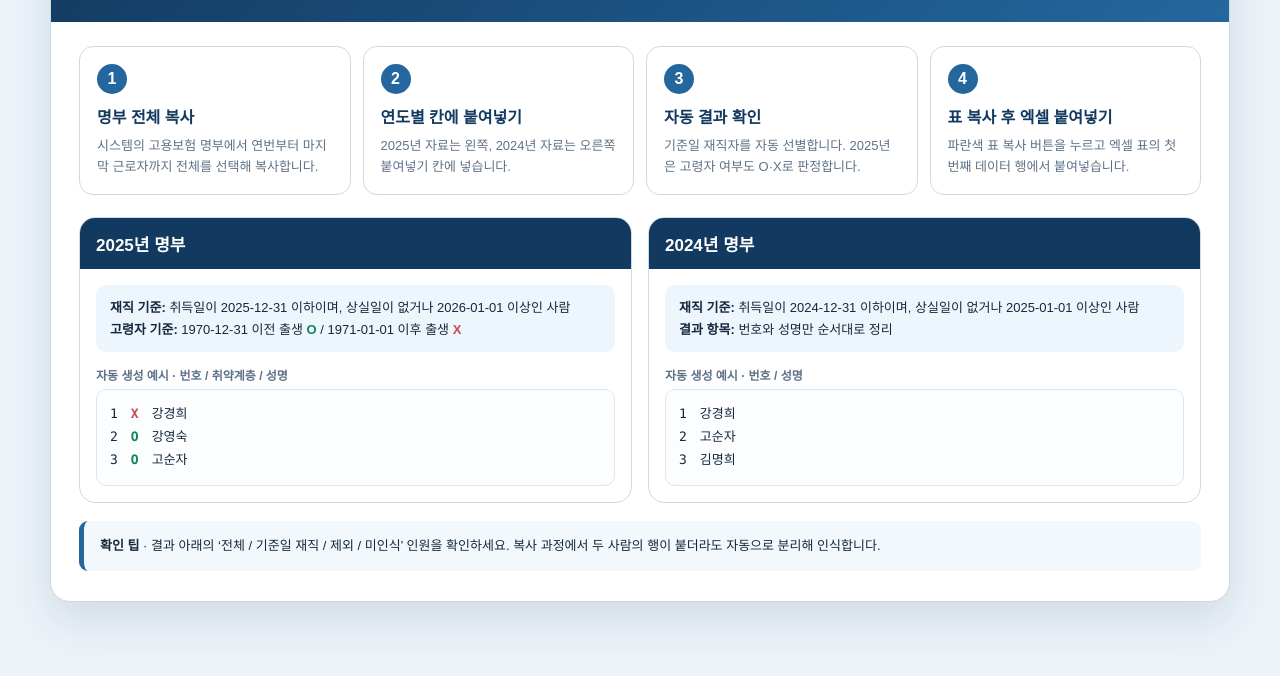
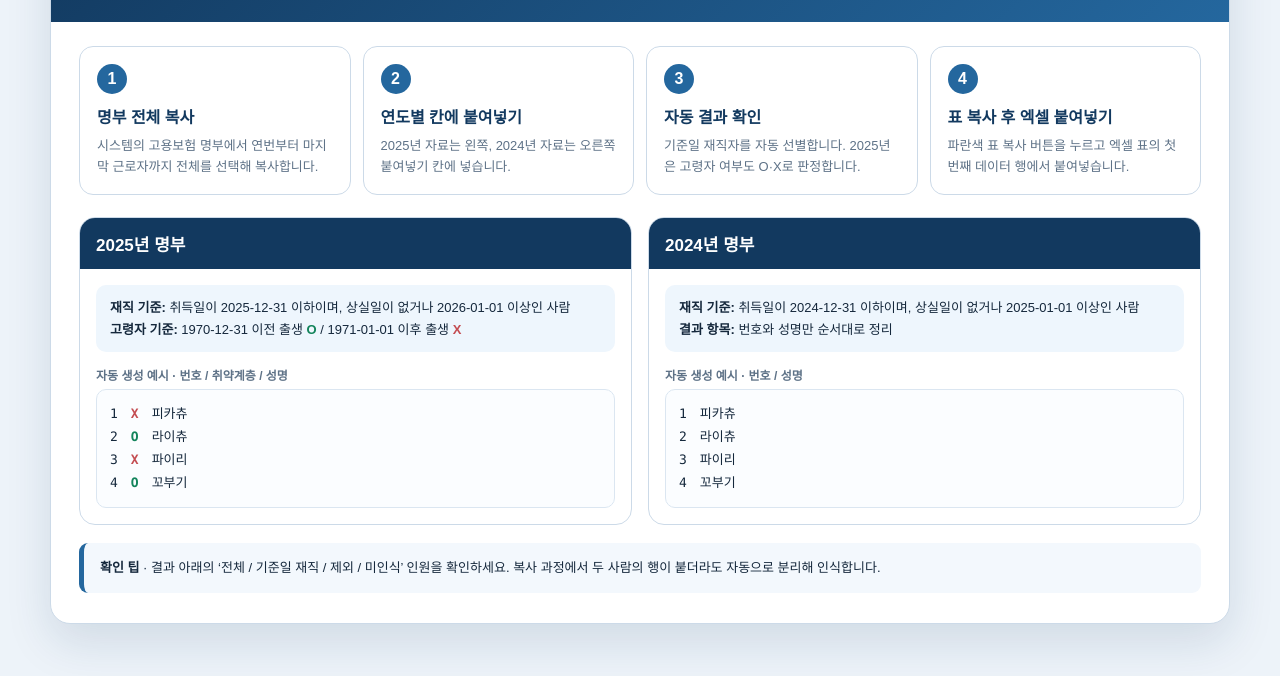
Before and after one commit to imprompttus/svi, a plain HTML site: page assets/employment-roster-guide.html in a window 1280 px wide. Shown: the part 124-800 px from the top of the page. Drawn offline with Linux system fonts and the light colour scheme.

Commit message:
Use fictional names in roster guide

```diff
--- a/assets/employment-roster-guide.html
+++ b/assets/employment-roster-guide.html
@@ -48,7 +48,7 @@
           <div class="year-body">
             <p class="rule"><b>재직 기준:</b> 취득일이 2025-12-31 이하이며, 상실일이 없거나 2026-01-01 이상인 사람<br><b>고령자 기준:</b> 1970-12-31 이전 출생 <span class="o">O</span> / 1971-01-01 이후 출생 <span class="x">X</span></p>
             <div class="label">자동 생성 예시 · 번호 / 취약계층 / 성명</div>
-            <div class="sample">1　<span class="x">X</span>　강경희<br>2　<span class="o">O</span>　강영숙<br>3　<span class="o">O</span>　고순자</div>
+            <div class="sample">1　<span class="x">X</span>　피카츄<br>2　<span class="o">O</span>　라이츄<br>3　<span class="x">X</span>　파이리<br>4　<span class="o">O</span>　꼬부기</div>
           </div>
         </article>
         <article class="year">
@@ -56,7 +56,7 @@
           <div class="year-body">
             <p class="rule"><b>재직 기준:</b> 취득일이 2024-12-31 이하이며, 상실일이 없거나 2025-01-01 이상인 사람<br><b>결과 항목:</b> 번호와 성명만 순서대로 정리</p>
             <div class="label">자동 생성 예시 · 번호 / 성명</div>
-            <div class="sample">1　강경희<br>2　고순자<br>3　김명희</div>
+            <div class="sample">1　피카츄<br>2　라이츄<br>3　파이리<br>4　꼬부기</div>
           </div>
         </article>
       </section>
```
